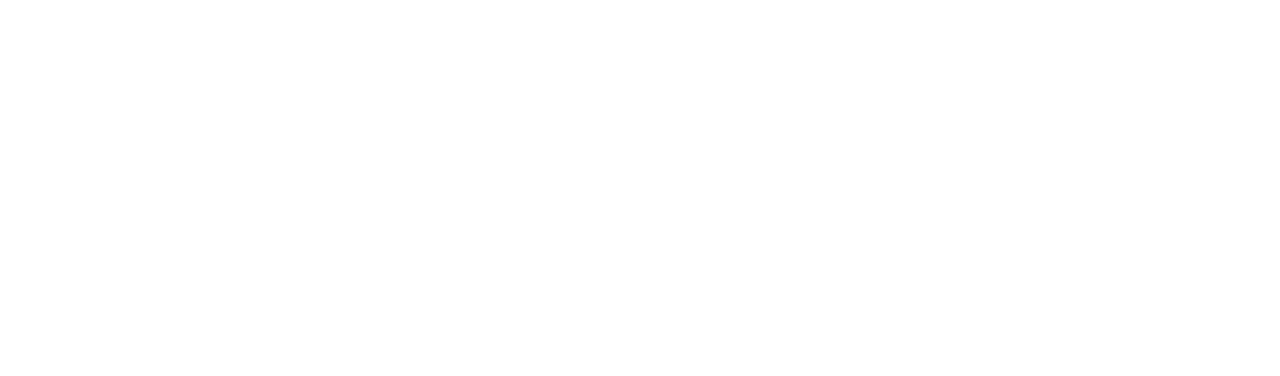
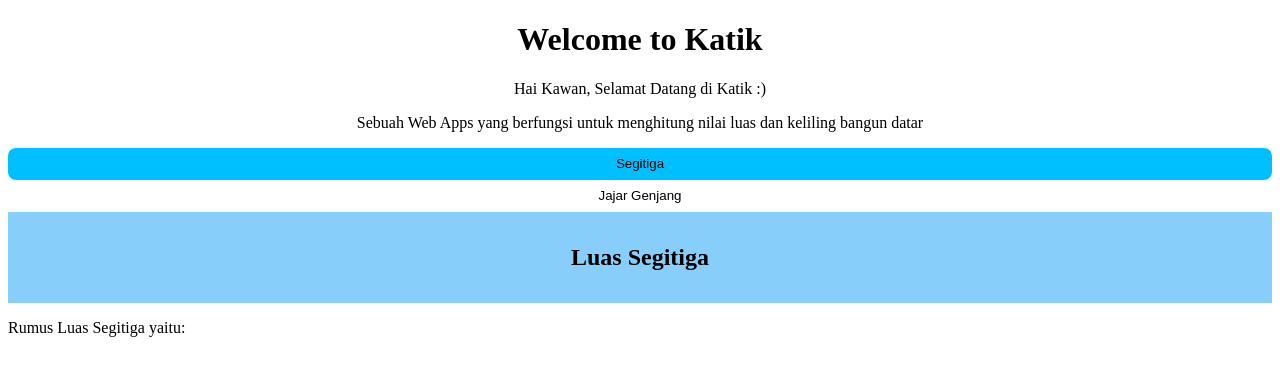
Before and after one commit to revou-fundamental-course/02-sept-24-Gati99, a plain HTML site: page index.html in a window 1280 px wide. Drawn offline with Linux system fonts and the light colour scheme.

Commit message:
update gati

```diff
--- a/css/styles.css
+++ b/css/styles.css
@@ -1 +1,32 @@
 /* CSS */
+
+.main-header {
+    text-align: center;
+}
+
+.selection-content {
+    display: flex;
+    flex-direction: column;
+}
+
+.selection-button {
+    height: 32px;
+    border: none;
+    border-radius: 8px;
+}
+
+.deepskyblue-color {
+    background-color: deepskyblue;
+}
+
+.white-color {
+    background-color: white;
+}
+
+.luas-segitiga-header {
+    padding-top: 32px;
+    padding-bottom: 32px;
+    margin: 0px;
+    background: lightskyblue;
+    text-align: center;
+}
--- a/index.html
+++ b/index.html
@@ -7,6 +7,31 @@
     <link rel="stylesheet" href="css\styles.css">
 </head>
 <body>
+    <header class="main-header">
+        <h1>Welcome to Katik</h1>
+        <p>Hai Kawan, Selamat Datang di Katik :)</p>
+        <p>Sebuah Web Apps yang berfungsi untuk menghitung nilai luas dan keliling bangun datar</p>
+    </header>
+
+    <main>
+        <section class="selection-content">
+            <button href="#" type="button" class="selection-button deepskyblue-color">Segitiga</button>
+            <button href="#" type="button" class="selection-button white-color">Jajar Genjang</button>
+        </section>
+
+        <section>
+            <header>
+                <h1 class="luas-segitiga-header">Luas Segitiga</h1>
+            </header>
+
+            <article>
+                <div class="luas-segitiga-img"></div>
+                <p>Rumus Luas Segitiga yaitu:</p>
+            </article>
+
+            <form></form>
+        </section>
+    </main>
 
 </body>
 </html>
```
